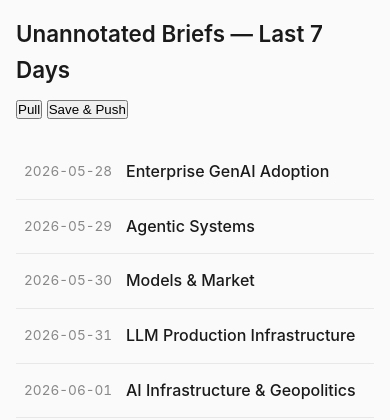
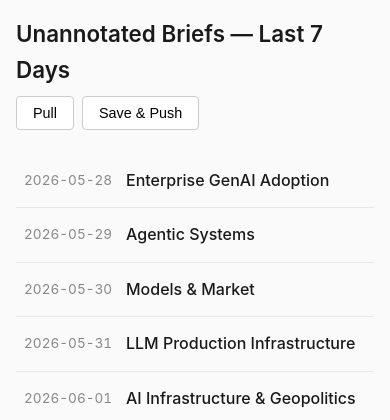
Before and after one commit to scottwshaw/genai-learning-agent, a Flask app: page / in a window 390 px wide. Shown: the top 420 px of the page. Run offline with Flask 3, Linux system fonts and the light colour scheme.

Commit message:
fix: style sync buttons and enlarge star tap target for mobile
Sync buttons had no CSS and were invisible on some mobile browsers.
Star button was too small to tap reliably (2px padding) — increased to
44px minimum touch target per Apple HIG.

Co-Authored-By: Claude Opus 4.6 <noreply@anthropic.com>

```diff
--- a/web/static/style.css
+++ b/web/static/style.css
@@ -152,14 +152,42 @@ nav a.active {
     width: 0;
 }
 
+.sync-controls {
+    display: flex;
+    gap: 8px;
+    margin-top: 8px;
+}
+
+.sync-controls button {
+    padding: 8px 16px;
+    font-size: 0.9rem;
+    border: 1px solid #ccc;
+    border-radius: 4px;
+    background: #fff;
+    cursor: pointer;
+}
+
+.sync-controls button:active {
+    background: #f0f0f0;
+}
+
+.sync-status {
+    font-size: 0.85rem;
+    color: #666;
+    margin-top: 6px;
+}
+
 .interesting-toggle {
     background: none;
     border: none;
     cursor: pointer;
-    font-size: 1.1rem;
-    padding: 2px 6px;
+    font-size: 1.4rem;
+    padding: 8px 12px;
     float: right;
     color: #999;
+    -webkit-tap-highlight-color: transparent;
+    min-width: 44px;
+    min-height: 44px;
 }
 
 .is-interesting {
```
